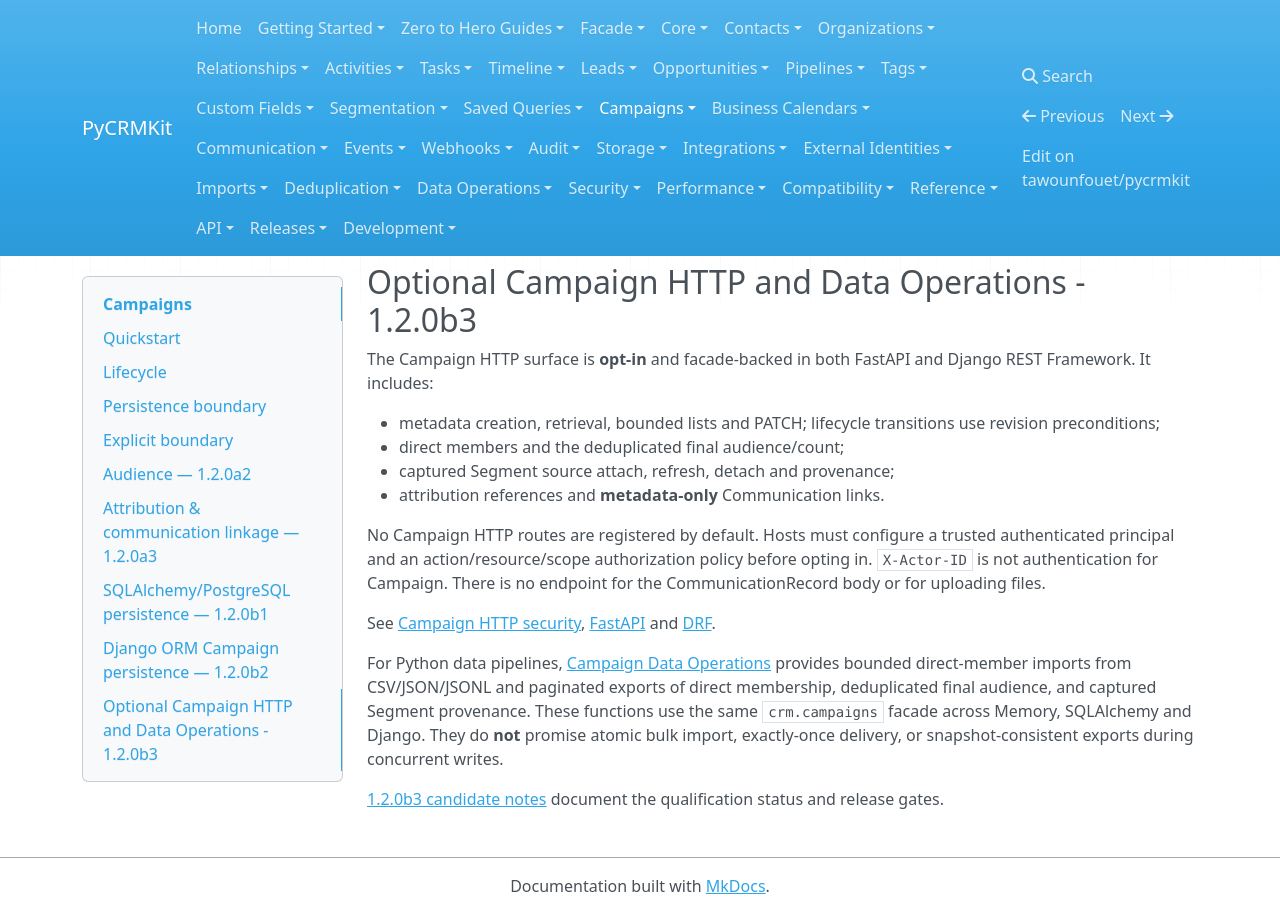
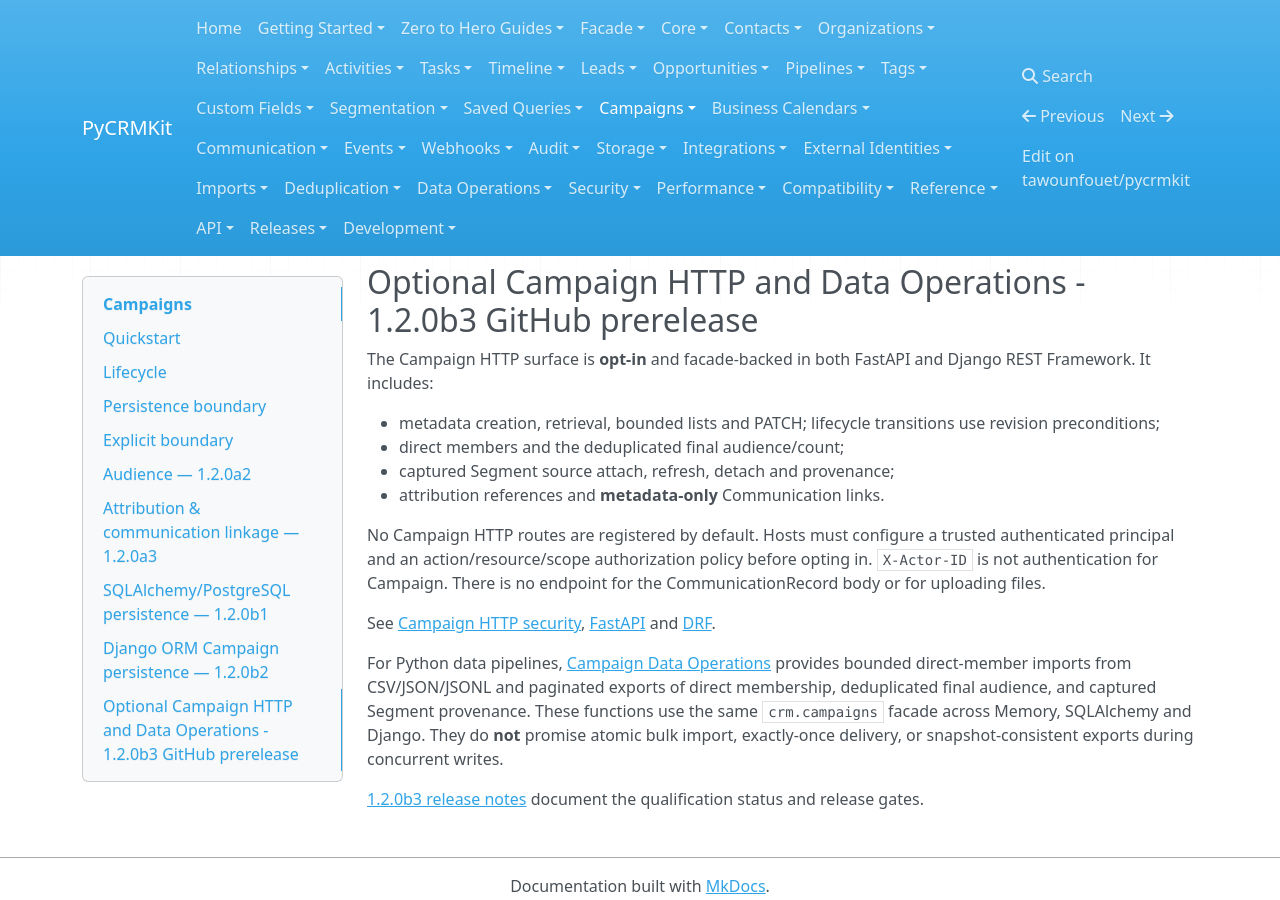
Before and after one commit to tawounfouet/pycrmkit, an MkDocs documentation site: the page built from docs/campaigns/index.md, in a window 1280 px wide and 900 px high, scrolled down 4905 px. Built offline with MkDocs 1.6.1, drawn with Linux system fonts in a browser that asks for light colours; nearby versions of some CDN libraries; some of the changed text lies outside the part shown.

Commit message:
docs: align Campaign integration and qualification guides with published v1.2.0b3

```diff
--- a/docs/campaigns/index.md
+++ b/docs/campaigns/index.md
@@ -84,7 +84,7 @@ Campaign
 All Campaign SQLAlchemy repositories participate in the existing
 `SQLAlchemyUnitOfWork`; repository methods do not commit independently.
 
-Django Campaign persistence was delivered in `1.2.0b2`; optional Campaign HTTP and DataOps are planned for `1.2.0b3`.
+Django Campaign persistence was delivered in `1.2.0b2`; optional Campaign HTTP and DataOps were released as the `1.2.0b3` GitHub prerelease.
 
 ## Explicit boundary
 
@@ -273,7 +273,7 @@ See [Django Integration](../integrations/django.md) and
 [1.2.0b2 release notes](../releases/1.2.0b2.md).
 
 
-## Optional Campaign HTTP and Data Operations - 1.2.0b3
+## Optional Campaign HTTP and Data Operations - 1.2.0b3 GitHub prerelease
 
 The Campaign HTTP surface is **opt-in** and facade-backed in both
 FastAPI and Django REST Framework. It includes:
@@ -301,5 +301,5 @@ These functions use the same `crm.campaigns` facade across Memory, SQLAlchemy
 and Django. They do **not** promise atomic bulk import, exactly-once delivery,
 or snapshot-consistent exports during concurrent writes.
 
-[1.2.0b3 candidate notes](../releases/1.2.0b3.md) document the
+[1.2.0b3 release notes](../releases/1.2.0b3.md) document the
 qualification status and release gates.
```
